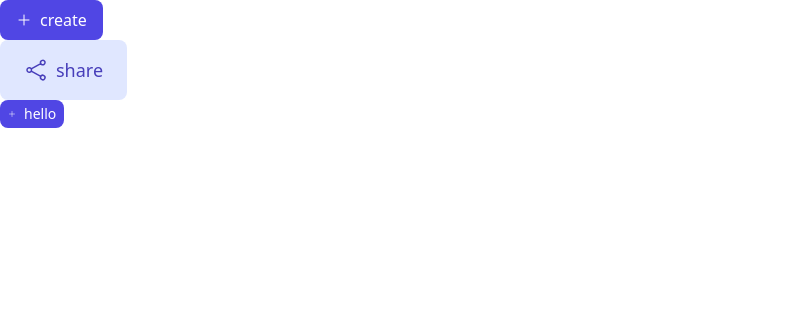
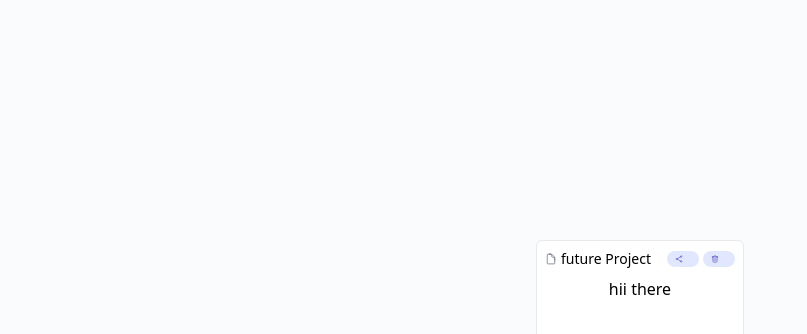
Before and after one commit to khairajram/Brainly, a React (Vite) app in the folder client/: page / in a window 1280 px wide. Shown: the top 334 px of the page, without its empty margins (0-807 px from the left). Built offline with nearby package versions, Linux system fonts and the light colour scheme.

Commit message:
card component added

```diff
--- a/client/src/App.tsx
+++ b/client/src/App.tsx
@@ -1,21 +1,13 @@
-// import { useState } from 'react'
-import { Button } from './components/Button'
-import { PlusIcon } from './icons/PlusIcon'
-import { ShareIcon } from './icons/ShareIcon'
-
+import { Card } from "./components/Card"
+import { YoutubeIcon } from "./icons/Document"
 
 function App() {
-  // const [count, setCount] = useState(0)
 
   return (
     <>
-      <Button startIcon={<PlusIcon size={"md"}/>} variant={'primary'} size={'md'} text={"create"} onClick={() => {console.log("hello is pressed")}}/>
-
-
-      <Button startIcon={<ShareIcon size={"lg"}/>} variant={'secondary'} size={'lg'} text={"share"} onClick={() => {console.log("hello is pressed")}}/>
-
-
-      <Button startIcon={<PlusIcon size={"sm"}/>} variant={'primary'} size={'sm'} text={"hello"} onClick={() => {console.log("hello is pressed")}}/>
+    <div className="items-center flex justify-center bg-[#f9fbfc] h-screen">
+      <Card mainIcon={<YoutubeIcon/>} title={"future Project"}/>
+    </div>
     </>
   )
 }
--- a/client/src/components/Button.tsx
+++ b/client/src/components/Button.tsx
@@ -4,7 +4,7 @@ import { ReactElement } from "react";
 export interface ButtonProps {
   variant : "primary" | "secondary";
   size : "sm" | "md" | "lg";
-  text : string;
+  text? : string;
   startIcon? : ReactElement;
   endIcon? : ReactElement;
   onClick : () => void
@@ -21,7 +21,7 @@ const sizeStyle = {
   "lg" : "py-4 px-6 text-lg",
 }
 
-const defaultStyles = "rounded-lg flex items-center"
+const defaultStyles = "rounded-lg flex items-center cursor-pointer justify-center"
 
 
 export const Button = (props : ButtonProps) => {
--- /dev/null
+++ b/client/src/components/Card.tsx
@@ -0,0 +1,37 @@
+import { ReactElement } from "react";
+import { Button } from "./Button";
+import { ShareIcon } from "../icons/ShareIcon";
+import { DeleteIcon } from "../icons/deleteIcon";
+
+export interface CardProps {
+  mainIcon? : ReactElement;
+  title : string;
+  shareIcon? : ReactElement;
+  deleteIcon? : ReactElement;
+  date? : Date
+}
+
+
+export function Card(props : CardProps){
+  return <div className="bg-white rounded-md
+  border-[#e6ebe9] border h-80 max-w-72">
+      <div>
+        <div className="flex justify-between  gap-4 m-2">
+          <div className="flex items-center text-sm ">
+            {props.mainIcon &&  <div className="text-gray-500 pr-1 items-center">{props.mainIcon}</div>}
+            <div>
+              {props.title}
+            </div>
+          </div>
+          <div className="flex items-center  gap-1">
+              <Button variant={"secondary"} size={"sm"} onClick={() => {}} startIcon={<ShareIcon/>}/>
+
+              <Button variant={"secondary"} size={"sm"} onClick={() => {}} startIcon={<DeleteIcon/>}/>
+
+          </div>
+        </div>
+      </div>
+
+      <div className="items-center flex justify-center">hii there</div>
+  </div>
+}
--- /dev/null
+++ b/client/src/icons/Document.tsx
@@ -0,0 +1,7 @@
+
+export function YoutubeIcon(){
+  return <svg xmlns="http://www.w3.org/2000/svg" fill="none" viewBox="0 0 24 24" stroke-width="1.5" stroke="currentColor" className="size-3">
+  <path stroke-linecap="round" stroke-linejoin="round" d="M19.5 14.25v-2.625a3.375 3.375 0 0 0-3.375-3.375h-1.5A1.125 1.125 0 0 1 13.5 7.125v-1.5a3.375 3.375 0 0 0-3.375-3.375H8.25m2.25 0H5.625c-.621 0-1.125.504-1.125 1.125v17.25c0 .621.504 1.125 1.125 1.125h12.75c.621 0 1.125-.504 1.125-1.125V11.25a9 9 0 0 0-9-9Z" />
+</svg>
+
+}
--- /dev/null
+++ b/client/src/icons/deleteIcon.tsx
@@ -0,0 +1,7 @@
+
+export function DeleteIcon(){
+  return <svg xmlns="http://www.w3.org/2000/svg" fill="none" viewBox="0 0 24 24" stroke-width="1.5" stroke="currentColor" className="size-2">
+  <path stroke-linecap="round" stroke-linejoin="round" d="m14.74 9-.346 9m-4.788 0L9.26 9m9.968-3.21c.342.052.682.107 1.022.166m-1.022-.165L18.16 19.673a2.25 2.25 0 0 1-2.244 2.077H8.084a2.25 2.25 0 0 1-2.244-2.077L4.772 5.79m14.456 0a48.108 48.108 0 0 0-3.478-.397m-12 .562c.34-.059.68-.114 1.022-.165m0 0a48.11 48.11 0 0 1 3.478-.397m7.5 0v-.916c0-1.18-.91-2.164-2.09-2.201a51.964 51.964 0 0 0-3.32 0c-1.18.037-2.09 1.022-2.09 2.201v.916m7.5 0a48.667 48.667 0 0 0-7.5 0" />
+</svg>
+
+}
```
Also changed, not shown: client/src/components/Sidebar.tsx (added), client/src/components/SidebarItem.tsx (added).
